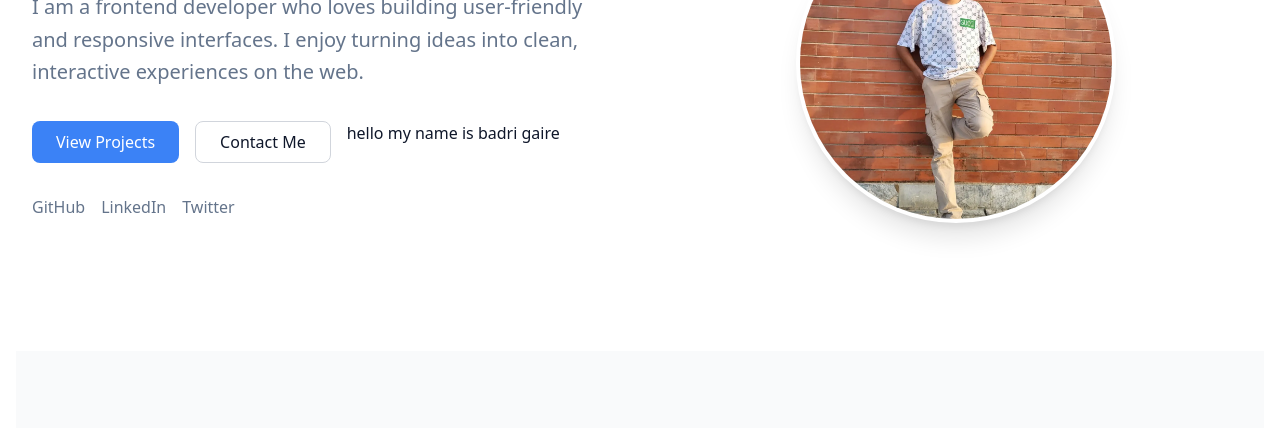
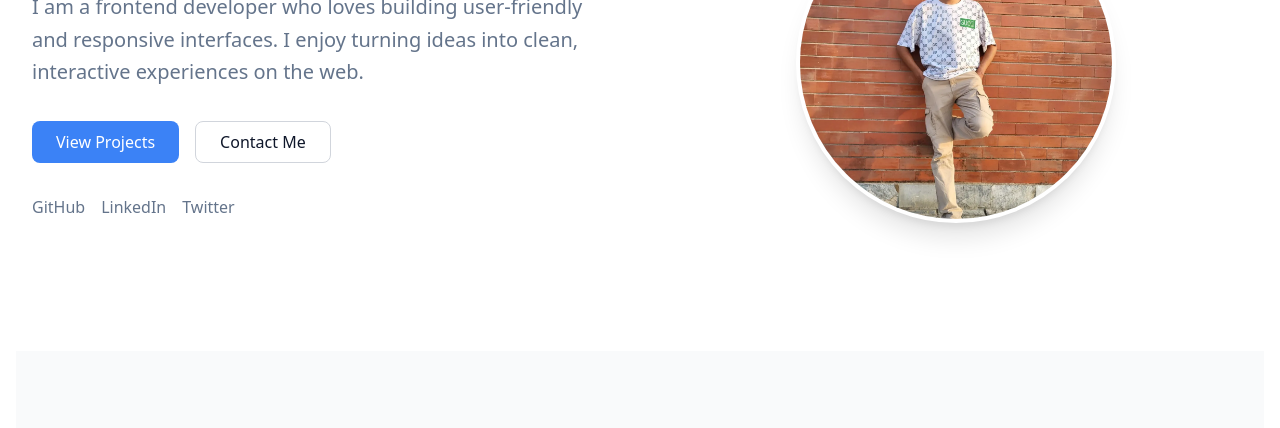
Before and after one commit to Badri-Gaire/my-portfolio, an Astro site: page / in a window 1280 px wide. Shown: the part 330-758 px from the top of the page. Built offline with nearby package versions, Linux system fonts and the light colour scheme; Astro itself is replaced by a stand-in of ours.

Commit message:
Remove extraneous text from index.astro
Removed unnecessary text from the index page.

```diff
--- a/src/pages/index.astro
+++ b/src/pages/index.astro
@@ -36,7 +36,6 @@ const getSkillIcon = (skill: string) => {
         <div class="flex gap-4 mb-8">
           <Button href="/projects">View Projects</Button>
           <Button href="/contact" variant="outline">Contact Me</Button>
-          hello my name is badri gaire
         </div>
         <SocialLinks />
 
```
